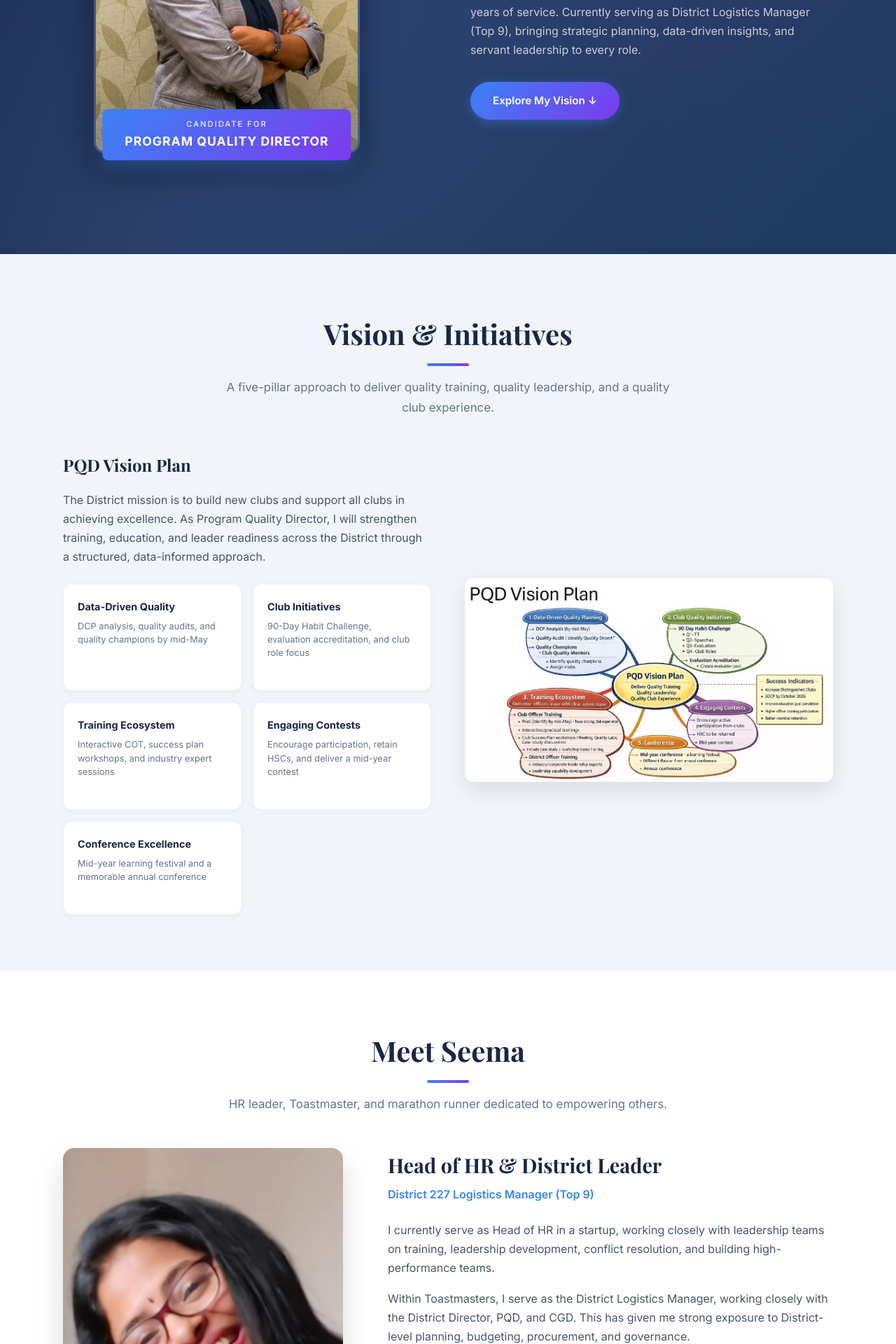
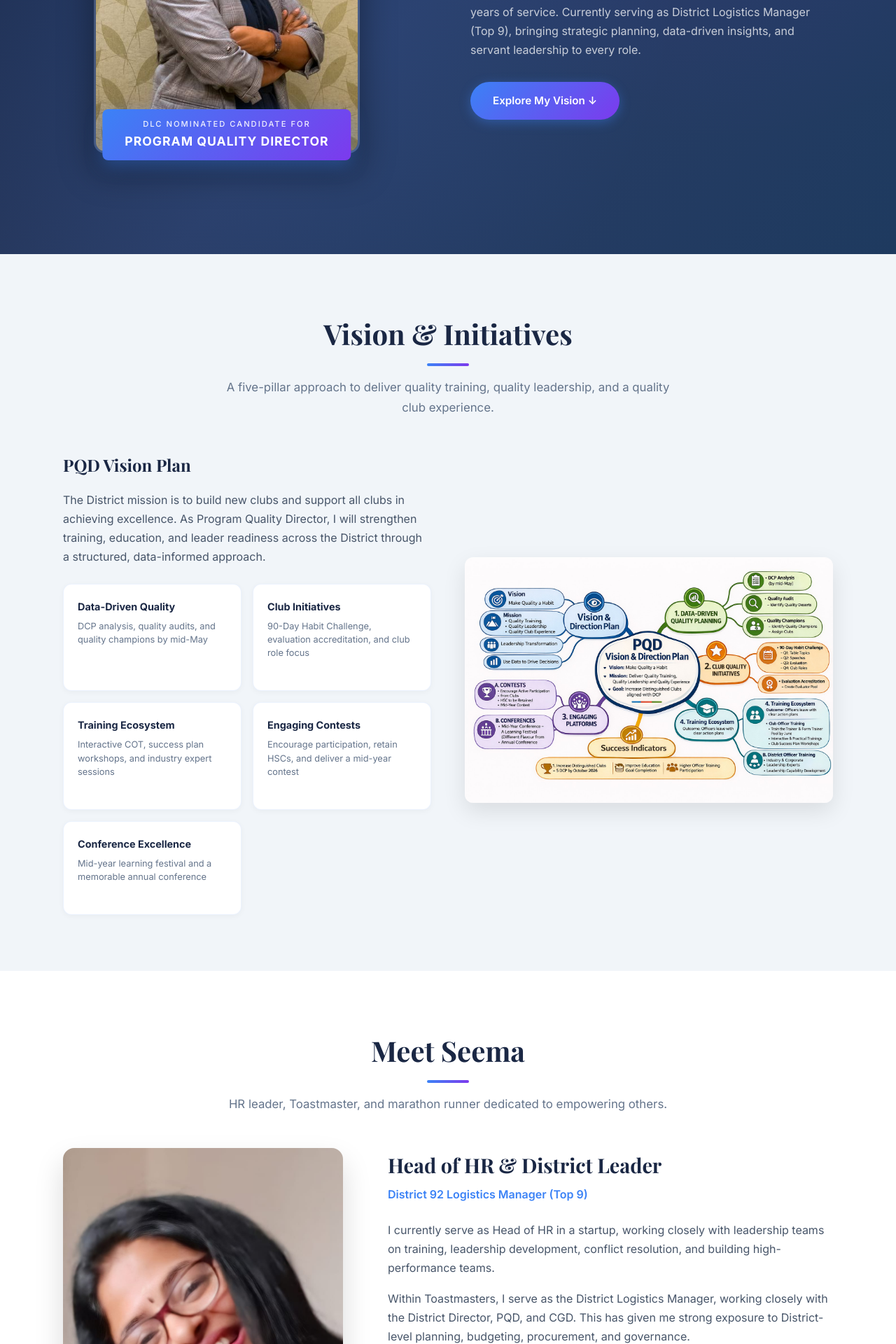
Before and after one commit to Zomboid2023/SeemaElection, a React (Vite) app: page / in a window 1280 px wide. Shown: the part 437-2357 px from the top of the page at 70% size. Built offline with nearby package versions, Linux system fonts and the light colour scheme.

Commit message:
Minor Changes, Changed Mind Map

```diff
--- a/src/App.jsx
+++ b/src/App.jsx
@@ -86,7 +86,7 @@
         <div className="hero-image-wrap">
           <img src="/images/headshot.jpeg" alt="Seema Sunil V V" className="hero-image" />
           <div className="hero-image-label">
-            <small>Candidate for</small>
+            <small>DLC nominated Candidate for</small>
             <span>PROGRAM QUALITY DIRECTOR</span>
           </div>
         </div>
@@ -164,7 +164,7 @@
           </div>
           <div className="meet-content">
             <h3>Head of HR &amp; District Leader</h3>
-            <span className="meet-role">District 227 Logistics Manager (Top 9)</span>
+            <span className="meet-role">District 92 Logistics Manager (Top 9)</span>
             <p>
               I currently serve as Head of HR in a startup, working closely with leadership teams on
               training, leadership development, conflict resolution, and building high-performance teams.
```
Also changed, not shown: public/images/vision-plan.jpeg.
